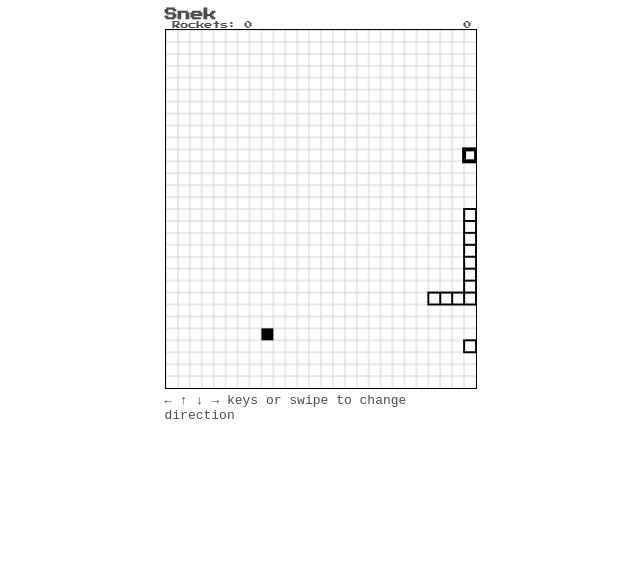
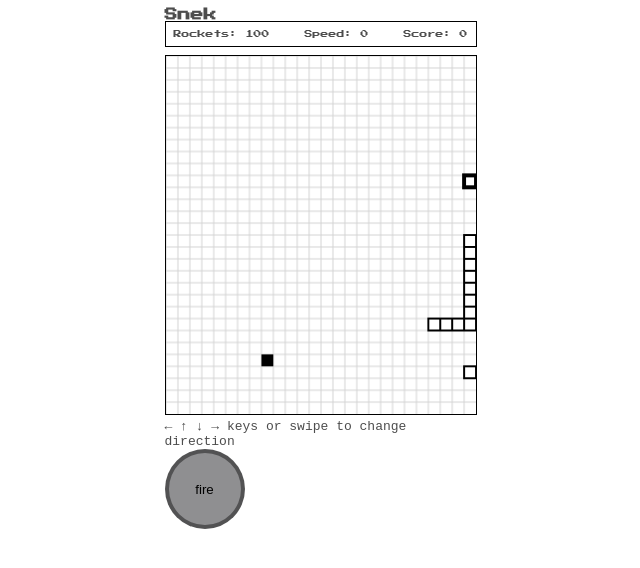
Before and after one commit to irosgrim/snek, a plain HTML site: page index.html in a window 1280 px wide. Shown: the whole page, without its empty margins (318-958 px from the left). Drawn offline with Linux system fonts and the light colour scheme.

Commit message:
fire btn

```diff
--- a/index.html
+++ b/index.html
@@ -11,16 +11,21 @@
     <div class="container">
         <h1 class="pixel-font">Snek</h1>
         <div class="d-flex justify-content-between px-2">
-            <p class="pixel-font small-font">Rockets: <span id="rockets">0</span></p>
-            <p class="pixel-font small-font" id="score">00</p>
         </div>
-        <canvas id="canvas"></canvas>
+        <div class="main">
+            <div class="stats">
+                <p class="pixel-font small-font">Rockets: <span id="rockets">0</span></p>
+                <p class="pixel-font small-font">Speed: <span id="speed">0</span></p>
+                <p class="pixel-font small-font">Score: <span id="score">0</span></p>
+            </div>
+            <canvas id="canvas"></canvas>
+        </div>
         <div>
             <ul>
                 <li>&leftarrow; &uparrow; &downarrow; &rightarrow; keys or swipe to change direction</li>
             </ul>
         </div>
-        <button id="fire" style="position: absolute; z-index: 1000; left: 0; height: 80px; width: 80px; border-radius: 50%; background-color: rgba(100, 100, 100, 0.357); border: none;">fire</button>
+        <button id="fire" class="fire">fire</button>
    </div>
    <div>
    </div>
--- a/src/snek.js
+++ b/src/snek.js
@@ -1,6 +1,7 @@
 const score = document.getElementById("score");
 const rockets = document.getElementById("rockets");
 const fireBtn = document.getElementById("fire");
+const speed = document.getElementById("speed");
 
 
 fireBtn.addEventListener("click", (e) => {
@@ -274,21 +275,24 @@ class Snek {
             this.segments.push(new Segment(food.x, food.y, head.height, head.width));
             this.game.score += 1;
             food.randomPosition();
-
+            const s = +speed.innerText;
             // check food type
             switch (foodType) {
                 case "normal":
                     // increase speed
                     if (this.game.stepInterval > 0) {
                         this.game.stepInterval -= 2;
+                        speed.innerText = s + 1;
                     }
                 default:
                     break;
                 case "decreaseSpeed":
                     if (this.game.stepInterval > 50) {
                         this.game.stepInterval += 2;
+                        speed.innerText = s - 1;
                     } else {
                         this.game.stepInterval += 10;
+                        speed.innerText = s - 5;
                     }
                     break;
                 case "firePower":
@@ -296,6 +300,7 @@ class Snek {
                     // increase speed
                     if (this.game.stepInterval > 0) {
                         this.game.stepInterval -= 2;
+                        speed.innerText = s + 1;
                     }
                     break;
             }
@@ -407,7 +412,7 @@ class Game {
         this.food = new Food(this);
         this.input = new InputHandler(this);
         this.direction = [1, 0];
-        this.availableBullets = 0;
+        this.availableBullets = 100;
         this.score = 0;
         this.timeToNextStep = 0;
         this.stepInterval = 100;
@@ -463,6 +468,7 @@ class Game {
         this.bullets = [];
         this.snek.head.x += 5*this.blockSize;
         this.snek.head.y += 3*this.blockSize;
+        speed.innerText = 0;
         this.createObstacles();
         this.update()
     }
--- a/style/style.css
+++ b/style/style.css
@@ -39,6 +39,7 @@ ul {
 
 .container {
   max-width: 315px;
+  position: relative;
 }
 
 #canvas {
@@ -63,3 +64,25 @@ h1 {
   padding-left: 0.5rem;
   padding-right: 0.5rem;
 }
+.main {
+}
+.stats {
+  display: flex;
+  justify-content: space-between;
+  border: 1px solid #000000;
+  padding: 0.5rem;
+  margin-bottom: 0.5rem;
+  width: 312px;
+}
+.fire {
+  position: absolute;
+  z-index: 1000;
+  left: 0;
+  height: 80px;
+  width: 80px;
+  border-radius: 50%;
+  background-color: rgba(32, 33, 36, 0.503);
+  border: none;
+  border: 4px solid rgba(0, 0, 0, 0.422);
+  color: #000000;
+}
```
